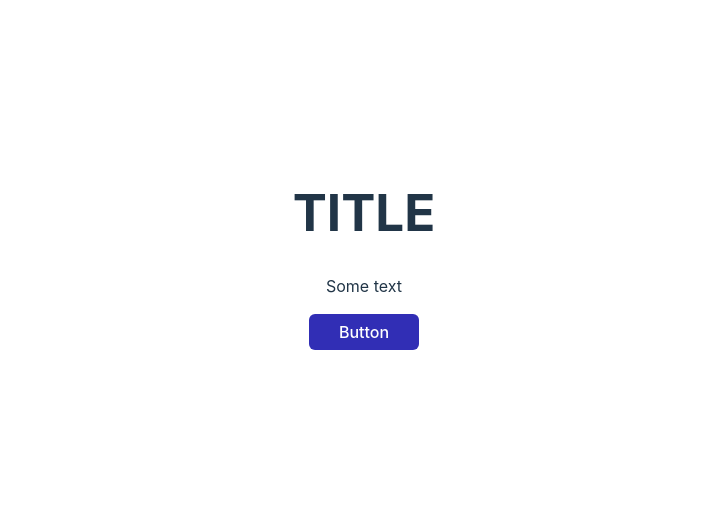
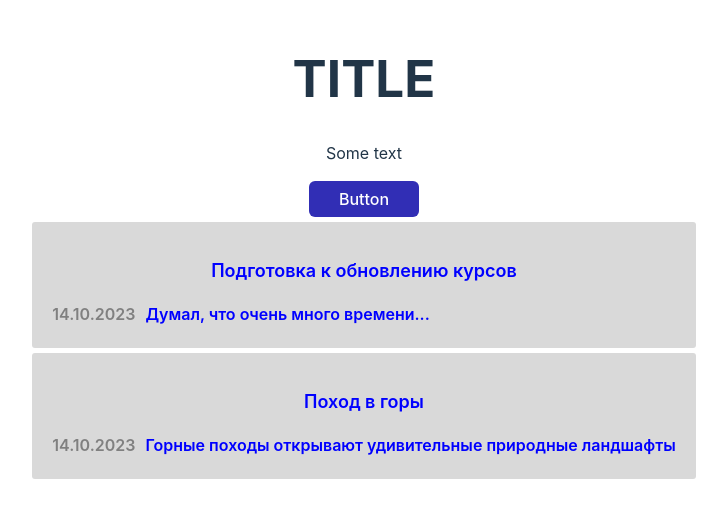
Before and after one commit to rail-sabirov/react-lessons, a React (Vite) app: page / in a window 1280 px wide. Shown: the part 150-668 px from the top of the page, without its empty margins (276-1003 px from the left). Built offline with nearby package versions, Linux system fonts and the light colour scheme.

Commit message:
JournalItem component prepare for left side

```diff
--- a/src/App.jsx
+++ b/src/App.jsx
@@ -1,13 +1,36 @@
 import './App.css';
 import Button from './components/Button/Button';
+import JournalItem from './components/JournalItem/JournalItem';
 
 function App() {
+  const data = [
+    {
+      title: 'Подготовка к обновлению курсов',
+      text: 'Думал, что очень много времени...',
+      date: new Date()
+    },
+    {
+      title: 'Поход в горы',
+      text: 'Горные походы открывают удивительные природные ландшафты',
+      date: new Date()
+    }
+  ];
 
   return (
     <>
       <h1>TITLE</h1>
       <p>Some text</p>
-      <Button/>
+      <Button />
+      <JournalItem
+        title={ data[0].title }
+        text={ data[0].text }
+        date={ data[0].date }
+      />
+      <JournalItem
+        title={ data[1].title }
+        text={ data[1].text }
+        date={ data[1].date }
+      />
     </>
   );
 }
--- /dev/null
+++ b/src/components/JournalItem/JournalItem.css
@@ -0,0 +1,36 @@
+.journal-item {
+	border-radius: 3px;
+	background: rgba(128, 128, 128, 0.3);
+	color: blue;
+	padding: 20px;
+	margin: 5px 0;
+}
+
+.journal-item__header {
+	font-size: 18px;
+	font-style: normal;
+	font-weight: 600;
+	line-height: 28px;
+}
+
+.journal-item__body {
+	display: flex;
+	gap: 10px;
+}
+
+.journal-item__date {
+	font-size: 16px;
+	font-style: normal;
+	font-weight: 600;
+	line-height: 28px;
+	color: gray;
+}
+
+.journal-item__text {
+	font-size: 16px;
+	font-style: normal;
+	font-weight: 600;
+	line-height: 28px;
+
+	overflow: hidden;
+}
--- /dev/null
+++ b/src/components/JournalItem/JournalItem.jsx
@@ -0,0 +1,18 @@
+import './JournalItem.css';
+
+function JournalItem({title, text, date}) {
+	const localDate = `${date.toLocaleDateString()} ${date.toLocaleTimeString()}`;
+	const ruDate = new Intl.DateTimeFormat('ru-RU').format(date);
+
+	return (
+		<div className="journal-item">
+			<h2 className="journal-item__header">{title}</h2>
+			<div className="journal-item__body">
+				<div className="journal-item__date">{ruDate}</div>
+				<div className="journal-item__text">{text}</div>
+			</div>
+		</div>
+	);
+}
+
+export default JournalItem;
```
Also changed, not shown: .eslintrc.cjs.
